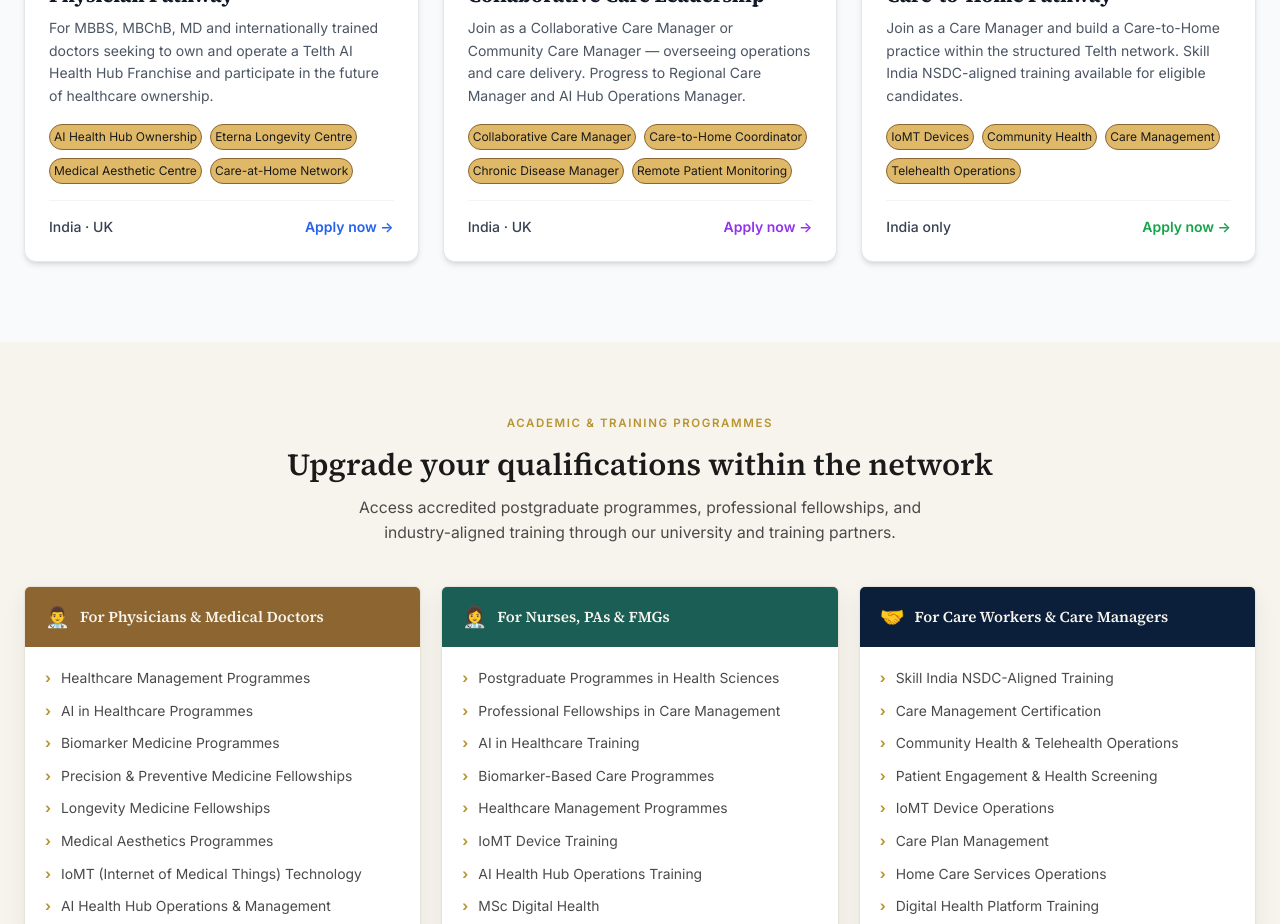
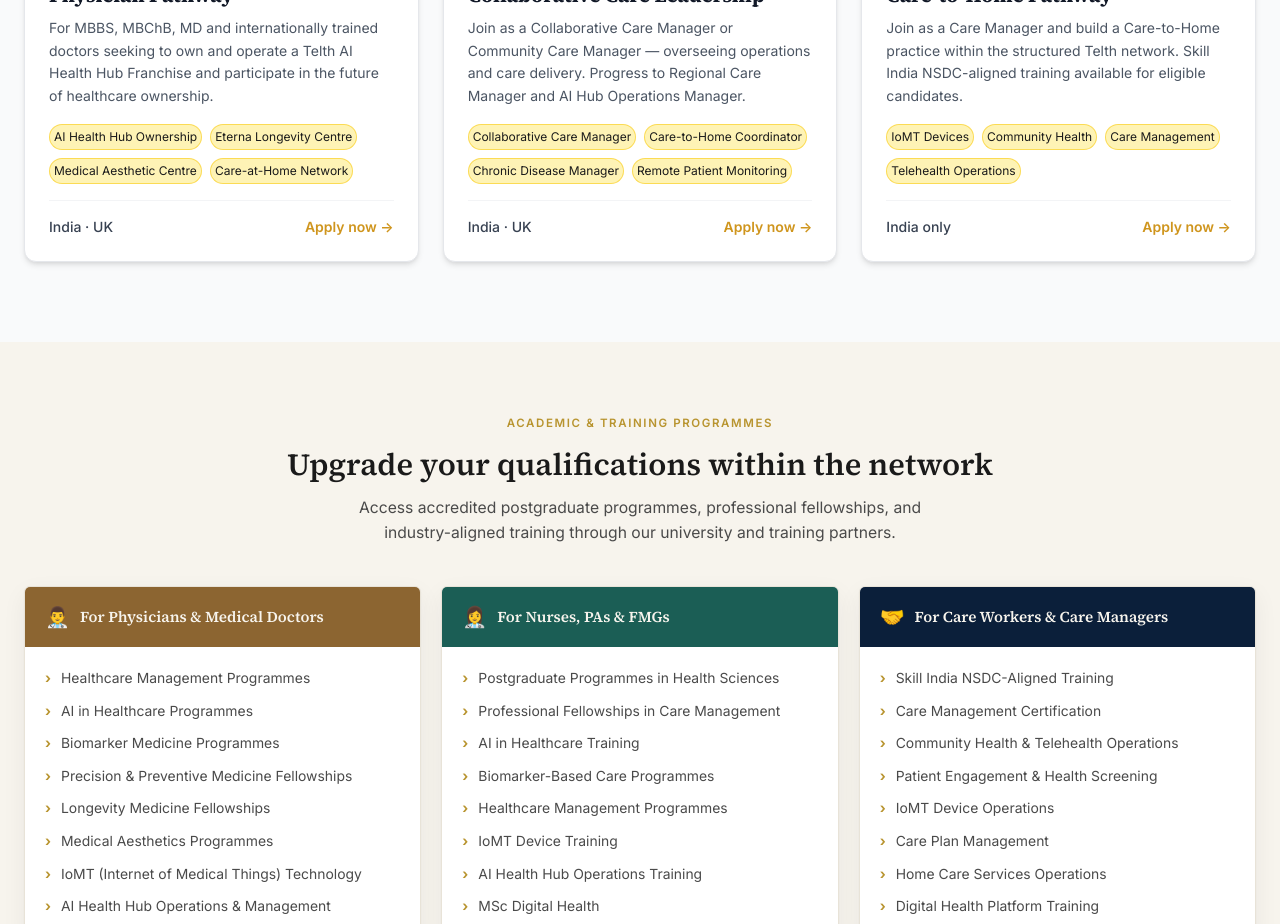
Before and after one commit to Telth-care/telth-med, a React (Vite) app: page / in a window 1280 px wide. Shown: the part 2060-2984 px from the top of the page. Built offline with nearby package versions, Linux system fonts and the light colour scheme.

Commit message:
update the colour

```diff
--- a/src/sections/ProfessionalRoutes.jsx
+++ b/src/sections/ProfessionalRoutes.jsx
@@ -55,20 +55,20 @@
   blue: {
     border: "border-t-blue-500",
     badge: "bg-blue-500 text-white",
-    tag: "bg-yellow-600/60 border-brass-dark",
-    cta: "text-blue-600 hover:text-blue-800",
+    tag: "bg-yellow-300/40 border-yellow-400/60",
+    cta: "text-yellow-600/90  hover:text-yellow-600/90 ",
   },
   purple: {
     border: "border-t-purple-500",
     badge: "bg-purple-500 text-white",
-    tag: "bg-yellow-600/60 border-brass-dark",
-    cta: "text-purple-600 hover:text-purple-800",
+    tag: "bg-yellow-300/40 border-yellow-400/60",
+    cta: "text-yellow-600/90  hover:text-yellow-600/90 ",
   },
   green: {
     border: "border-t-green-500",
     badge: "bg-green-500 text-white",
-    tag: "bg-yellow-600/60 border-brass-dark",
-    cta: "text-green-600 hover:text-green-800",
+    tag: "bg-yellow-300/40 border-yellow-400/60",
+    cta: "text-yellow-600/90 hover:text-yellow-600/90 ",
   },
 };
 
```
